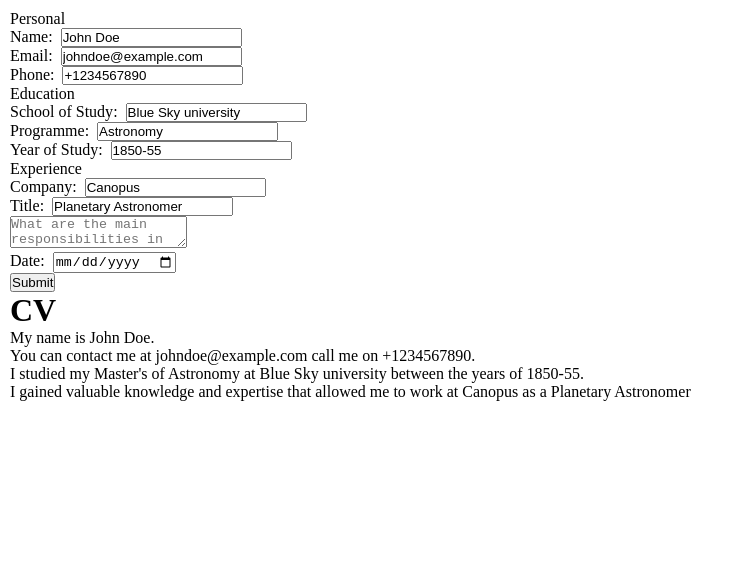
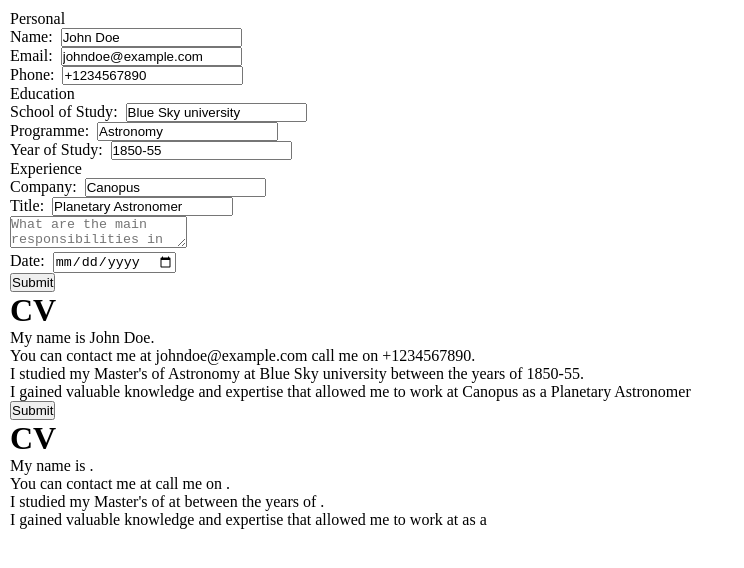
Before and after one commit to draczihper/resume, a React (Vite) app: page / in a window 1280 px wide. Shown: the top 568 px of the page, without its empty margins (0-744 px from the left). Built offline with nearby package versions, Linux system fonts and the light colour scheme.

Commit message:
Render button component

```diff
--- a/src/components/App.jsx
+++ b/src/components/App.jsx
@@ -1,9 +1,14 @@
-import Form from './Form'
+import Form from './Form';
+import Layout from './Layout';
+import Button from './Button';
+
+
 function App() {
-
   return (
     <>
     <Form />
+    <Button child="Submit"/>
+    <Layout />
     </>
   )
 }
```
